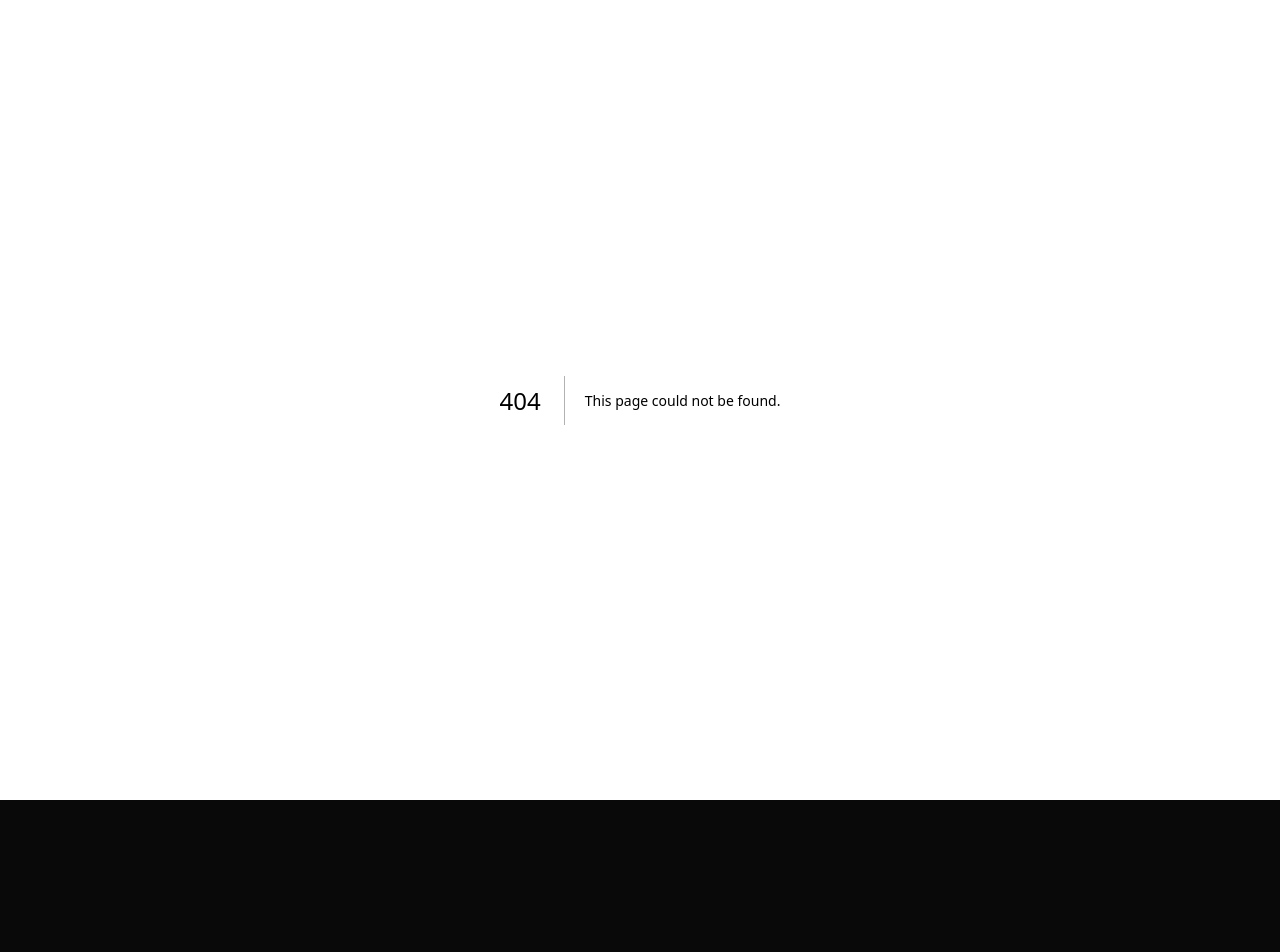
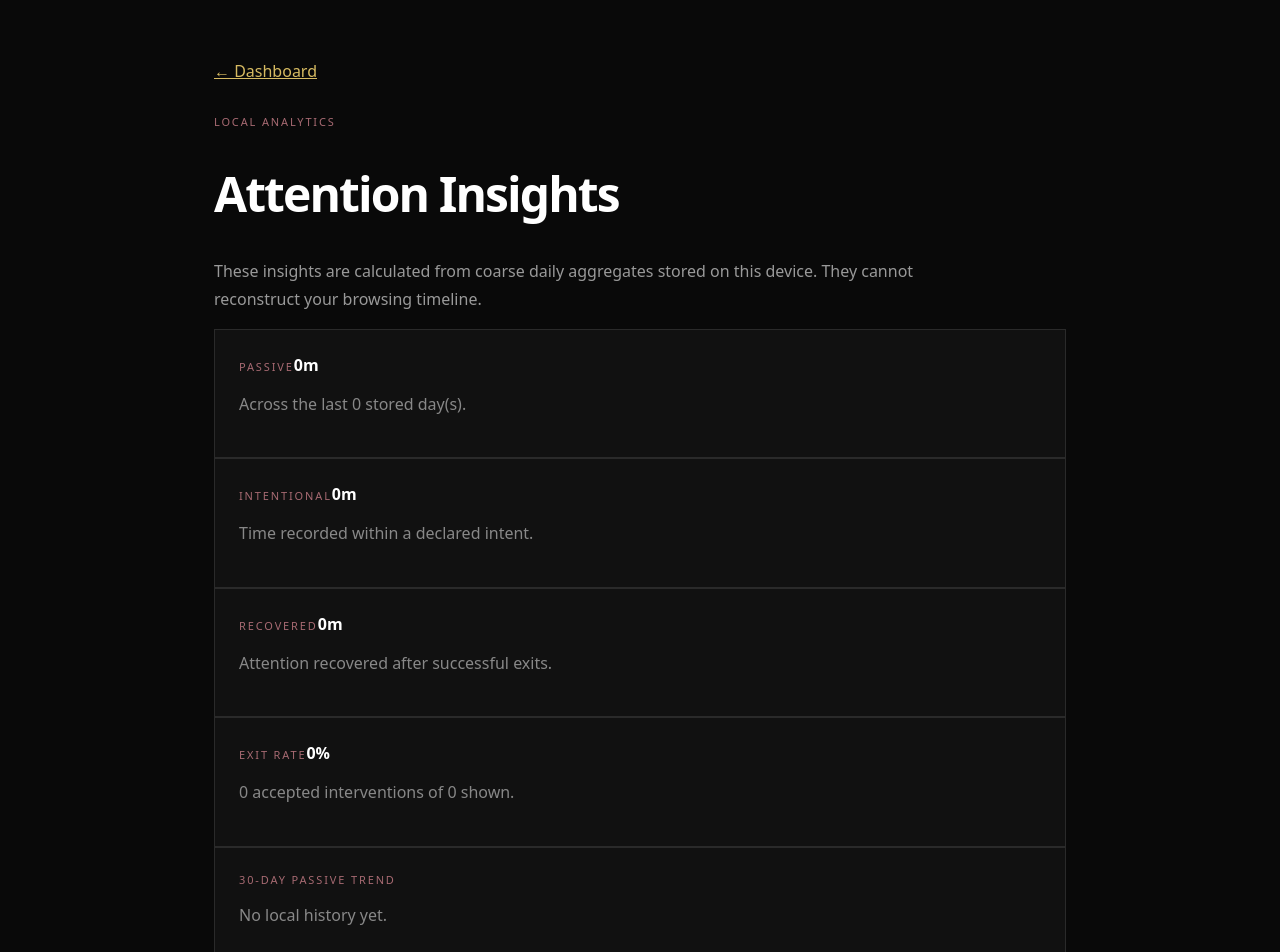
Before and after one commit to Nar-Lod/attention-firewall, a Next.js app in the folder apps/web/: page /insights in a window 1280 px wide. Before the commit this address had no page. Shown: the top 952 px of the page. Before the commit the page ends 800 px from the top, so only its background shows below. Built offline with nearby package versions, Linux system fonts and the light colour scheme.

Commit message:
feat: add local-only attention insights dashboard

```diff
--- /dev/null
+++ b/apps/web/app/insights/page.tsx
@@ -0,0 +1,60 @@
+"use client";
+
+import {useEffect,useMemo,useState} from "react";
+import {EncryptedIndexedDbStore} from "@attention-firewall/secure-browser-store";
+import type {DailyHistory} from "@attention-firewall/local-analytics";
+
+function minutes(value:number){return Math.round(value/60);}
+function pct(value:number){return Math.round(value*100);}
+
+export default function InsightsPage(){
+ const store=useMemo(()=>new EncryptedIndexedDbStore<DailyHistory>("history-v2","attention-firewall-web-history"),[]);
+ const [history,setHistory]=useState<DailyHistory>({version:1,days:[]});
+
+ useEffect(()=>{
+  void store.get().then(value=>{if(value?.version===1)setHistory(value);});
+ },[store]);
+
+ const stats=useMemo(()=>{
+  const days=history.days;
+  const passive=days.reduce((sum,day)=>sum+day.passiveSeconds,0);
+  const intentional=days.reduce((sum,day)=>sum+day.intentionalSeconds,0);
+  const recovered=days.reduce((sum,day)=>sum+day.attentionRecoveredSeconds,0);
+  const shown=days.reduce((sum,day)=>sum+day.interventionsShown,0);
+  const accepted=days.reduce((sum,day)=>sum+day.interventionsAccepted,0);
+  const drift=days.reduce((sum,day)=>sum+day.driftEpisodes,0);
+  return {passive,intentional,recovered,shown,accepted,drift,exitRate:shown?accepted/shown:0};
+ },[history]);
+
+ const maxPassive=Math.max(...history.days.map(day=>day.passiveSeconds),1);
+
+ return <main className="privacy-page">
+  <a href="/">← Dashboard</a>
+  <p className="eyebrow" style={{marginTop:32}}>LOCAL ANALYTICS</p>
+  <h1>Attention Insights</h1>
+  <p className="lead">These insights are calculated from coarse daily aggregates stored on this device. They cannot reconstruct your browsing timeline.</p>
+
+  <section className="insight-metrics">
+   <div className="privacy-card"><span className="label">PASSIVE</span><strong>{minutes(stats.passive)}m</strong><p>Across the last {history.days.length} stored day(s).</p></div>
+   <div className="privacy-card"><span className="label">INTENTIONAL</span><strong>{minutes(stats.intentional)}m</strong><p>Time recorded within a declared intent.</p></div>
+   <div className="privacy-card"><span className="label">RECOVERED</span><strong>{minutes(stats.recovered)}m</strong><p>Attention recovered after successful exits.</p></div>
+   <div className="privacy-card"><span className="label">EXIT RATE</span><strong>{pct(stats.exitRate)}%</strong><p>{stats.accepted} accepted interventions of {stats.shown} shown.</p></div>
+  </section>
+
+  <section className="privacy-card chart-card">
+   <div className="label">30-DAY PASSIVE TREND</div>
+   <div className="bar-list">
+    {history.days.map(day=>{
+      const ratio=day.passiveSeconds/maxPassive;
+      return <div key={day.date} className="bar-row"><span>{day.date.slice(5)}</span><div className="bar-track"><div className="bar-fill" style={{width:Math.max(2,ratio*100)+"%"}}/></div><b>{minutes(day.passiveSeconds)}m</b></div>;
+    })}
+    {!history.days.length&&<p className="muted">No local history yet.</p>}
+   </div>
+  </section>
+
+  <section className="privacy-card">
+   <div className="label">WHAT THE SYSTEM LEARNS</div>
+   <p className="lead" style={{marginTop:12}}>{stats.drift} drift episode(s) are represented as coarse daily counts. The system can use these counts to improve your local Attention Twin without uploading the underlying sessions.</p>
+  </section>
+ </main>;
+}
```
